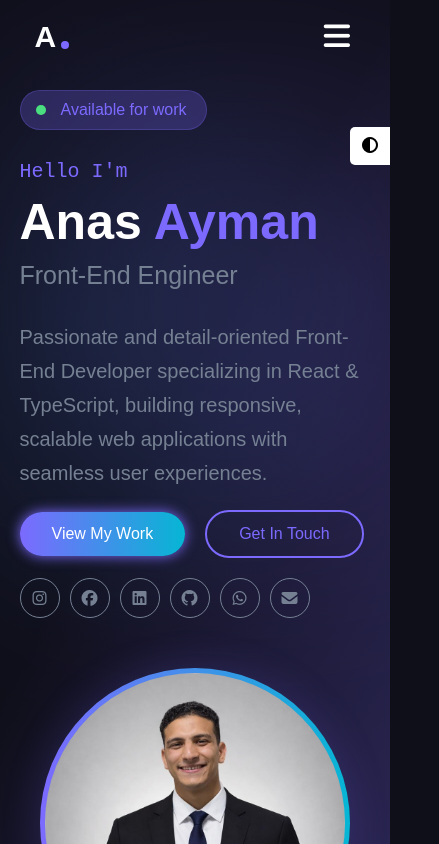
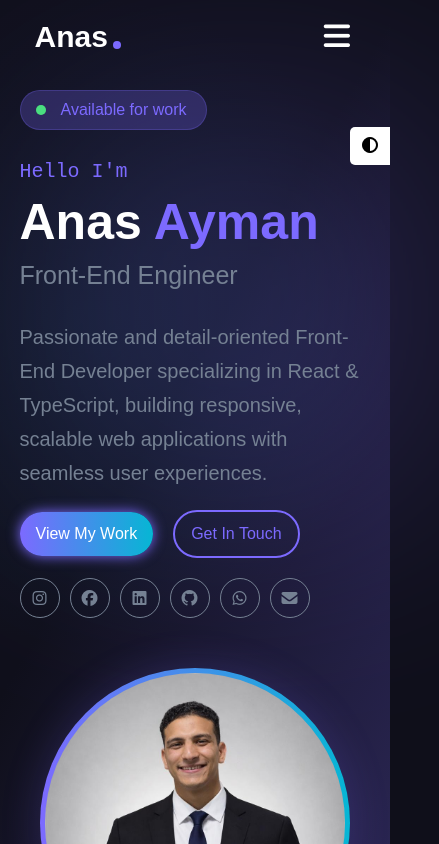
Before and after one commit to anasaymanay-dev/React-Portfolio, a React (Vite) app: page / in a window 390 px wide. Shown: the top 844 px of the page, 439 px wide, since content can reach past the window. Built offline with nearby package versions, Linux system fonts and the light colour scheme.

Commit message:
fix theme toggle and scroll in hero section

```diff
--- a/src/Components/header/Header.jsx
+++ b/src/Components/header/Header.jsx
@@ -24,7 +24,7 @@ export default function Header() {
   return (
     <header className={`header ${scroll ? "header-scroll" : ""}`}>
       <div className="container">
-        <div className="logo">A</div>
+        <div className="logo">Anas</div>
         <button className="toggle-icon" onClick={handleShowList}>
           <i className={`fa-solid ${showList ? "fa-xmark" : "fa-bars"}`}></i>
         </button>
--- a/src/Components/hero/Hero.css
+++ b/src/Components/hero/Hero.css
@@ -2,7 +2,6 @@
   position: relative;
   color: #fff;
   background-image: var(--hero-gradient);
-  overflow-x: hidden;
 }
 
 .hero::before {
--- a/src/Components/hero/Hero.jsx
+++ b/src/Components/hero/Hero.jsx
@@ -5,7 +5,7 @@ export default function Hero() {
   const [theme, setTheme] = useState("dark");
 
   useEffect(() => {
-    document.body.classList.toggle("light");
+    document.body.classList.toggle("light", theme === "light");
   }, [theme]);
 
   function handleTheme() {
--- a/src/index.css
+++ b/src/index.css
@@ -75,6 +75,7 @@ html {
 body {
   background-color: var(--bg);
   font-family: sans-serif;
+  overflow-x: hidden;
 }
 
 a {
@@ -210,3 +211,10 @@ ul {
     top: 15%;
   }
 }
+
+@media (max-width: 767px) {
+  .primary-btn,
+  .secondary-btn {
+    padding: 13px 16px;
+  }
+}
```
